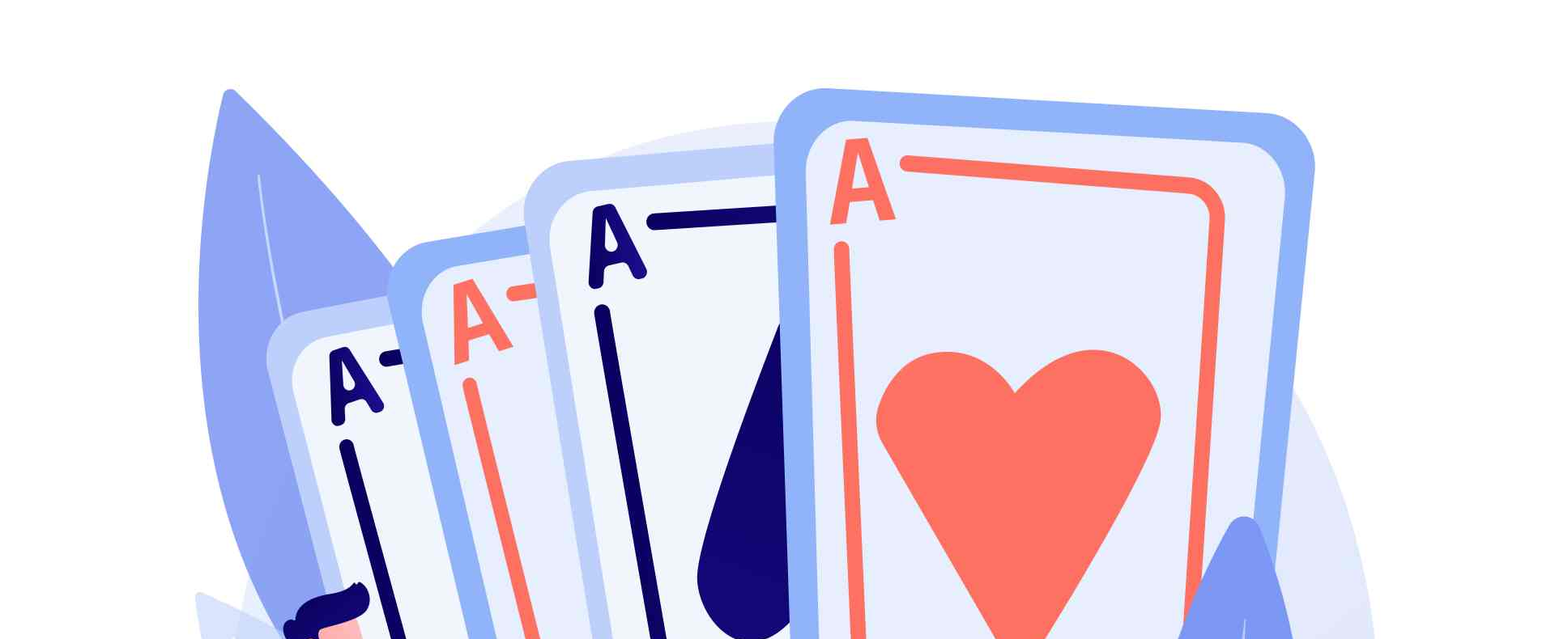
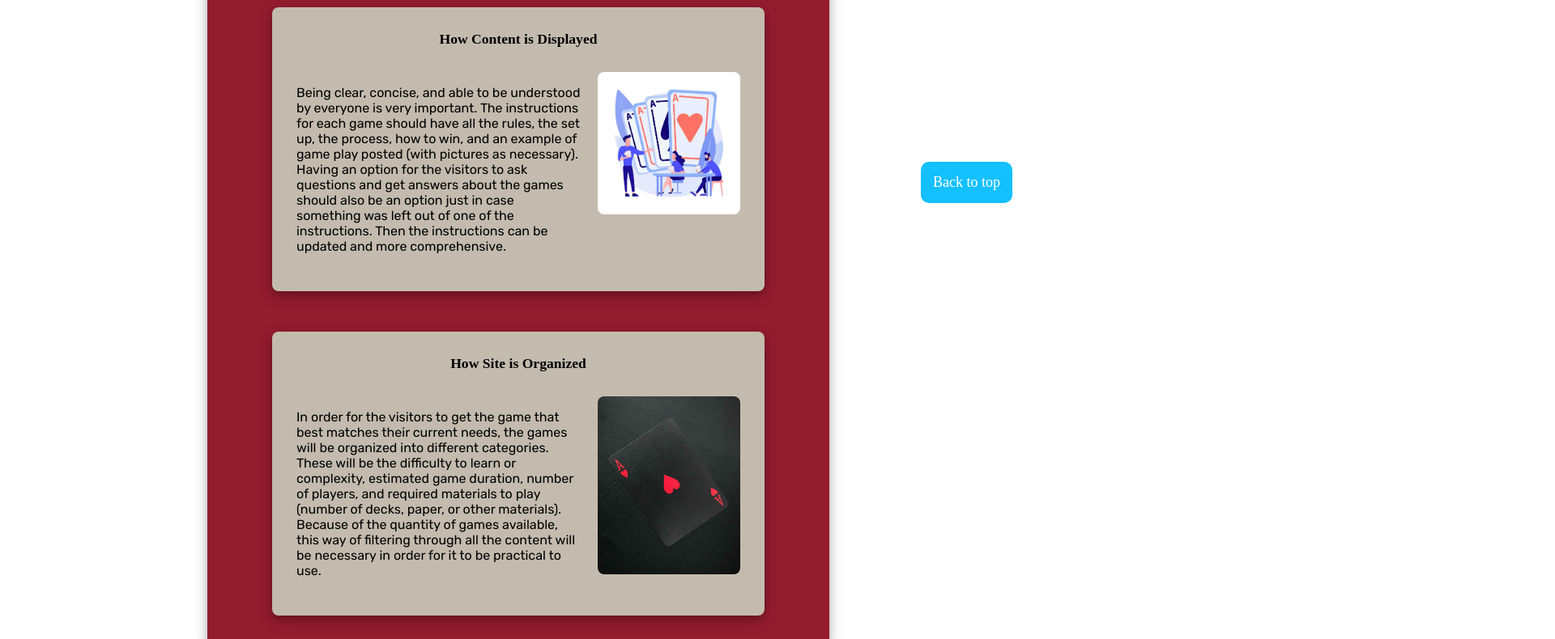
Before and after one commit to cosmo4/CardGameSite, a plain HTML site: page howto.html in a window 1280 px wide. Shown: the part 529-1319 px from the top of the page at 81% size, 1920 px wide, since content can reach past the window. Drawn offline with Linux system fonts and the light colour scheme; a web font is replaced by a local one.

Commit message:
1st subpage completed

```diff
--- a/howto.html
+++ b/howto.html
@@ -4,10 +4,30 @@
     <meta charset="UTF-8">
     <meta http-equiv="X-UA-Compatible" content="IE=edge">
     <meta name="viewport" content="width=device-width, initial-scale=1.0">
+    <link rel="stylesheet" href="./styles/style.css">
     <title>How to Use</title>
+    <script>
+
+      let mybutton = document.getElementById("totop");
+
+  window.onscroll = function() {scrollFunction()};
+
+  function scrollFunction() {
+    if (document.body.scrollTop > 0 || document.documentElement.scrollTop > 0) {
+      mybutton.style.display = "block";
+    } else {
+      mybutton.style.display = "none";
+    }
+  }
+  // When the user clicks on the button, scroll to the top of the document
+  function topFunction() {
+    document.body.scrollTop = 0; // For Safari
+    document.documentElement.scrollTop = 0; // For Chrome, Firefox, IE and Opera
+  }
+      </script>
 </head>
-<body>
-    <img src="./images/improvedLogo.png" alt="logo image">
+<body class="howtobody">
+  <a class="logo" href="./index.html"><img src="./images/improvedLogo.png" alt="logo image"></a>
 
     <nav class="navbar">
         <a href="./index.html">Home</a>
@@ -23,25 +43,25 @@
         Being clear, concise, and able to be understood by everyone is very important. The instructions for each game should have all the rules, the set up, the process, how to win, and an example of game play posted (with pictures as necessary). Having an option for the visitors to ask questions and get answers about the games should also be an option just in case something was left out of one of the instructions. Then the instructions can be updated and more comprehensive.
       </p>
       <img src="./images/instructO.jpg" alt="instructor of card game">
-      <a href="https://www.freepik.com/free-vector/play-cards-abstract-concept-vector-illustration-family-card-games-time-spending-play-with-friends-home-sitting-activities-legal-fun-gambling-stay-home-activity-idea-abstract-metaphor_11667147.htm#query=family%20card%20game&position=32&from_view=search&track=sph">Image by vectorjuice</a> on Freepik
+      <!-- <a href="https://www.freepik.com/free-vector/play-cards-abstract-concept-vector-illustration-family-card-games-time-spending-play-with-friends-home-sitting-activities-legal-fun-gambling-stay-home-activity-idea-abstract-metaphor_11667147.htm#query=family%20card%20game&position=32&from_view=search&track=sph">Image by vectorjuice</a> on Freepik -->
     </div>
     <div class="organized">
       <h5>How Site is Organized</h5>
       <p>In order for the visitors to get the game that best matches their current needs, the games will be organized into different categories. These will be the difficulty to learn or complexity, estimated game duration, number of players, and required materials to play (number of decks, paper, or other materials). Because of the quantity of games available, this way of filtering through all the content will be necessary in order for it to be practical to use.</p>
-      <p>Images for the Page 2</p>
       <img src="./images/aceO.jpg" alt="Ace card">
-      <a href="https://www.pexels.com/photo/ace-of-hearts-card-on-black-background-4253623/"> </a>
+      <!-- <a href="https://www.pexels.com/photo/ace-of-hearts-card-on-black-background-4253623/"> </a> -->
     </div>
     </div>
 </body>
-<button>
-    Back to top
+<button onclick="topFunction()" id="totop">
+  Back to top
 </button>
-<footer>
+<footer class="foot">
     <nav class="footnav">
         <a href="./site-plan.html">Site Plan</a>
         <a href="https://cosmo4.github.io/WebFundamentalsWDD130/aboutme/">About Me</a>
     </nav>
 
   </footer>
+</body>
 </html>
--- a/styles/style.css
+++ b/styles/style.css
@@ -52,7 +52,6 @@
     padding-bottom: 30px;
     box-shadow: 0 4px 8px 0 rgba(0, 0, 0, 0.2), 0 6px 20px 0 rgba(0, 0, 0, 0.19);
     border-radius: 8px;
-
 }
 .footnav {
     background-color: #03191e;
@@ -106,17 +105,7 @@
 .item2 {
     grid-column: 2/3;
 }
-/*#totop {
-    grid-column: 3/4;
-    grid-row: 10/11;
-    margin: 0 auto;
-    padding: 10px;
-    font-family: var(--heading-font);
-    font-size: 1.3em;
-    color: #941c2f;
 
-}
-*/
 #totop {
     display: block;
     position: fixed; /* Fixed/sticky position */
@@ -135,10 +124,94 @@
   }
 
   #totop:hover {
-    background-color: #555; /* Add a dark-grey background on hover */
+    background-color: #c4bbaf; /* Add a dark-grey background on hover */
+    color:#941c2f;
   }
 .foot {
     grid-column: 1/6;
     grid-row: 13/14;
     margin: 0 auto;
 }
+
+/* How to CSS */
+.howtobody {
+    display: grid;
+    grid-template-columns: 1fr 1fr 1fr 1fr 1fr;
+    row-gap: 50px;
+    margin-left: 20%;
+    margin-right: 20%;
+}
+.howcontent {
+    grid-column: 1/6;
+    grid-row: 4/8;
+    background-color: #941c2f;
+    padding-bottom: 40px;
+    padding-right: 80px;
+    padding-left: 80px;
+    border-radius: 8px;
+    box-shadow: 0 4px 8px 0 rgba(0, 0, 0, 0.2), 0 6px 20px 0 rgba(0, 0, 0, 0.19);
+
+}
+.howcontent h3 {
+    font-family: var(--heading-font);
+    color:#c4bbaf;
+    font-size: 1.5em;
+    text-align: center;
+}
+.display {
+    display: grid;
+    grid-template-columns: 2fr 1fr;
+    column-gap: 20px;
+    background-color: #c4bbaf;
+    padding-right: 30px;
+    padding-left: 30px;
+    padding-bottom: 30px;
+    border-radius: 8px;
+    box-shadow: 0 4px 8px 0 rgba(0, 0, 0, 0.2), 0 6px 20px 0 rgba(0, 0, 0, 0.19);
+    margin-bottom: 50px;
+}
+.display h5 {
+    font-family: var(--heading-font);
+    grid-column: 1/3;
+    text-align: center;
+    color: black;
+    font-size: 1.1em;
+}
+.display p {
+    grid-column: 1/2;
+    font-family: var(--paragraph-font);
+    color: black;
+}
+.display img {
+    grid-column: 2/3;
+    width: 100%;
+    border-radius: 8px;
+}
+.organized {
+    display: grid;
+    grid-template-columns: 2fr 1fr;
+    column-gap: 20px;
+    background-color: #c4bbaf;
+    padding-right: 30px;
+    padding-left: 30px;
+    padding-bottom: 30px;
+    border-radius: 8px;
+    box-shadow: 0 4px 8px 0 rgba(0, 0, 0, 0.2), 0 6px 20px 0 rgba(0, 0, 0, 0.19);
+}
+.organized h5 {
+    font-family: var(--heading-font);
+    grid-column: 1/3;
+    text-align: center;
+    color: black;
+    font-size: 1.1em;
+}
+.organized p {
+    grid-column: 1/2;
+    font-family: var(--paragraph-font);
+    color: black;
+}
+.organized img {
+    grid-column: 2/3;
+    width: 100%;
+    border-radius: 8px;
+}
```
Also changed, not shown: why.html (+23 -3 lines).
